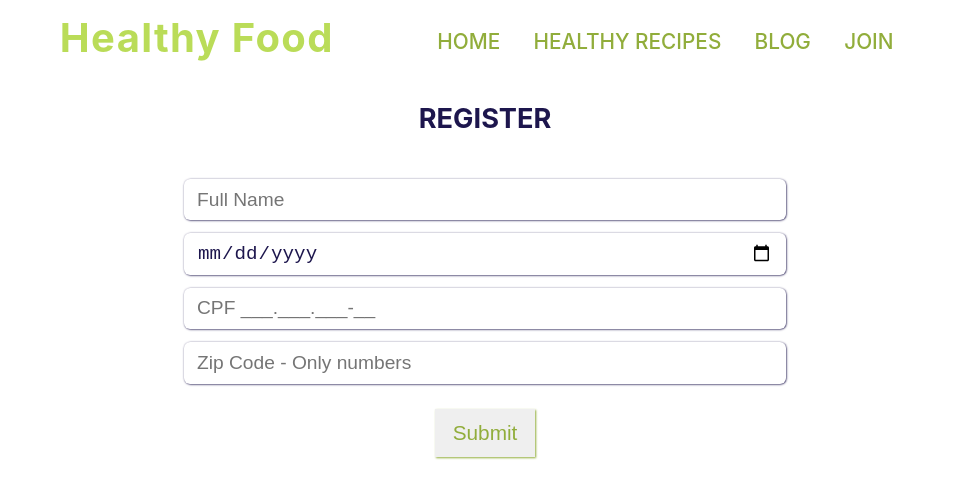
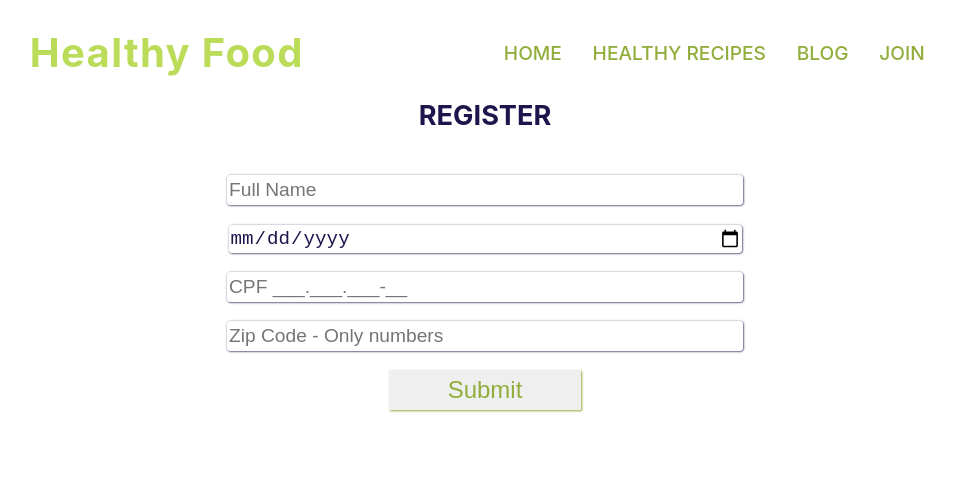
Before and after one commit to hernanbarrientos/gcb-healthyfood, a React (Create React App) app: page / in a window 1280 px wide. Shown: the top 498 px of the page, without its empty margins (155-1110 px from the left). Built offline with nearby package versions, Linux system fonts and the light colour scheme.

Commit message:
install sweeralert, refactoring and finished

```diff
--- a/package.json
+++ b/package.json
@@ -12,6 +12,7 @@
     "react-dom": "^17.0.2",
     "react-scripts": "5.0.0",
     "styled-components": "^5.3.3",
+    "sweetalert2": "^11.3.3",
     "web-vitals": "^2.1.2"
   },
   "scripts": {
--- a/src/Components/SignUp.js
+++ b/src/Components/SignUp.js
@@ -2,6 +2,7 @@ import React, { useState, useEffect } from "react";
 import axios from "axios";
 import Cookies from "js-cookie";
 import { Container, Form, InputForm, Button } from "./signUpStyles";
+import swal from "sweetalert2";
 
 const SignUp = () => {
   const [form, setForm] = useState({
@@ -39,7 +40,6 @@ const SignUp = () => {
     }
   }, [form.zipCode]);
 
-
   useEffect(() => {
     const formString = localStorage.getItem("form") || Cookies.get("form");
     if (formString) {
@@ -50,6 +50,11 @@ const SignUp = () => {
 
   const handleSignUp = (event) => {
     event.preventDefault();
+    new swal({
+      title: "Very Good",
+      text: "Successfully Registered!",
+      icon: "success",
+    });
     const formJSON = JSON.stringify(form);
     localStorage.setItem("form", formJSON);
     Cookies.set("form", formJSON);
@@ -62,6 +67,7 @@ const SignUp = () => {
     });
   };
 
+  const zipCodeAuto = form.zipCode.length == 8 ? true : false;
 
   return (
     <Container>
@@ -78,6 +84,7 @@ const SignUp = () => {
           value={form.date}
           onChange={onChange}
           placeholder={"Birth date MM/DD/YYYY"}
+          max="2011-12-31"
           type="date"
           required
         />
@@ -101,12 +108,11 @@ const SignUp = () => {
           title={"Only Numbers - Your ZIP Code must contain 8 digits"}
         />
 
-        {form.zipCode ? (
+        {zipCodeAuto ? (
           <>
             <InputForm
               name="address"
               value={form.address}
-              onChange={onChange}
               placeholder={"Address"}
               readOnly
             />
@@ -120,14 +126,12 @@ const SignUp = () => {
             <InputForm
               name="district"
               value={form.district}
-              onChange={onChange}
               placeholder={"District"}
               readOnly
             />
             <InputForm
               name="city"
               value={form.city}
-              onChange={onChange}
               placeholder={"City"}
               readOnly
             />
--- a/src/Components/headerStyles.js
+++ b/src/Components/headerStyles.js
@@ -1,11 +1,13 @@
 import styled from "styled-components";
 
 export const Container = styled.nav`
-  padding: 1% 10%;
+  padding-top: 2%;
+  width: 100%;
   margin: auto;
   display: flex;
   flex-direction: row;
   flex-wrap: wrap;
+  align-items: center;
   justify-content: space-evenly;
 `;
 export const Subtitle = styled.h1`
@@ -23,8 +25,8 @@ export const Subtitle = styled.h1`
     font-size: 1.9rem;
   }
 
-  @media (max-width: 480px) {
-    font-size: 1.2rem;
+  @media (max-width: 300px) {
+    font-size: 1.3rem;
   }
 `;
 
@@ -37,7 +39,7 @@ export const ContainerNav = styled.div`
 export const Button = styled.button`
   color: #91ad3b;
   text-decoration: none;
-  font-size: 1.3rem;
+  font-size: 1.2rem;
   font-weight: 500;
   margin: 0.3em;
   padding: 0.5em;
@@ -49,17 +51,17 @@ export const Button = styled.button`
     transition: 0.6s;
   }
   @media (max-width: 720px) {
-    font-size: 1rem;
+    font-size: 0.8rem;
     margin: 0.3rem;
   }
 
-  @media (max-width: 600px) {
-    font-size: 0.8rem;
+  @media (max-width: 500px) {
+    font-size: 0.9rem;
     margin: 0.3rem 0.3rem;
     padding: 0.2rem;
   }
 
-  @media (max-width: 400px) {
+  @media (max-width: 300px) {
     font-size: 0.7rem;
     margin: 0.1rem 0.1rem;
     padding: 0.1rem;
--- a/src/Components/signUpStyles.js
+++ b/src/Components/signUpStyles.js
@@ -5,7 +5,14 @@ export const Container = styled.div`
   padding: 0 auto;
   margin: 2% auto;
   align-items: center;
+
+  @media (max-width: 600px) {
+    font-size: 0.7rem;
+    height: 3vh;
+    width: 80%;
+  }
 `;
+
 export const Form = styled.form`
   display: flex;
   flex-direction: column;
@@ -13,43 +20,43 @@ export const Form = styled.form`
 
 export const InputForm = styled.input`
   margin: auto;
-  margin-bottom: 2%;
-  padding: 2%;
-  width: 90%;
-  height: 2vh;
+  margin-bottom: 3%;
+  padding: 2% auto;
+  width: 80%;
+  height: 3.5vh;
   color: #1d164d;
   font-size: 1.2rem;
   border: none;
-  border-radius: 6px;
+  border-radius: 3px;
   box-shadow: 0.5px 0.5px 2px;
 
   @media (max-width: 600px) {
     font-size: 0.7rem;
-    height: 3.5vh;
+    height: 2.5vh;
+    width: 100%;
   }
   @media (max-width: 480px) {
-    font-size: 0.48rem;
+    font-size: 0.7rem;
     height: 2.5vh;
+    border-radius: 2.5px;
   }
-  @media (max-width: 320px) {
-    font-size: 0.4rem;
+  @media (max-width: 300px) {
+    font-size: 0.6rem;
     height: 100%;
-    border-radius: 2px;
+    border-radius: 1.5px;
     margin-bottom: 6%;
   }
 `;
 export const Button = styled.button`
   color: #91ad3b;
-  max-width: 100px;
-  width: 40%;
-  height: 6vh;
+  width: 30%;
+  height: 5vh;
   text-decoration: none;
   border: none;
   box-shadow: 1px 1px 2px;
-  font-size: 1.3rem;
+  font-size: 1.5rem;
   font-weight: 500;
   margin: auto;
-  margin-top: 2%;
 
   &:hover {
     color: white;
@@ -58,12 +65,10 @@ export const Button = styled.button`
     transition: 0.6s;
   }
   @media (max-width: 600px) {
-    font-size: 0.8rem;
-    height: 4vh;
+    font-size: 1.2rem;
   }
 
   @media (max-width: 300px) {
-    font-size: 0.6rem;
-    height: 2vh;
+    font-size: 0.8rem;
   }
 `;
--- a/src/Page/Register.js
+++ b/src/Page/Register.js
@@ -2,7 +2,6 @@ import React from "react";
 import Header from "../Components/Header";
 import SignUp from "../Components/SignUp";
 import { PageContainer, Subtitle, SignUpContainer } from "./styles";
-
 
 function Register() {
   return (
@@ -13,7 +12,7 @@ function Register() {
         <SignUp />
       </SignUpContainer>
     </PageContainer>
-  )
+  );
 }
 
 export default Register;
```
Also changed, not shown: src/App.js (+4 -5 lines), src/index.js (+5 -6 lines), public/index.html (line endings or trailing spaces), src/Components/Header.js (line endings or trailing spaces), 1 other file (tests, documents, lock files or other folders).
